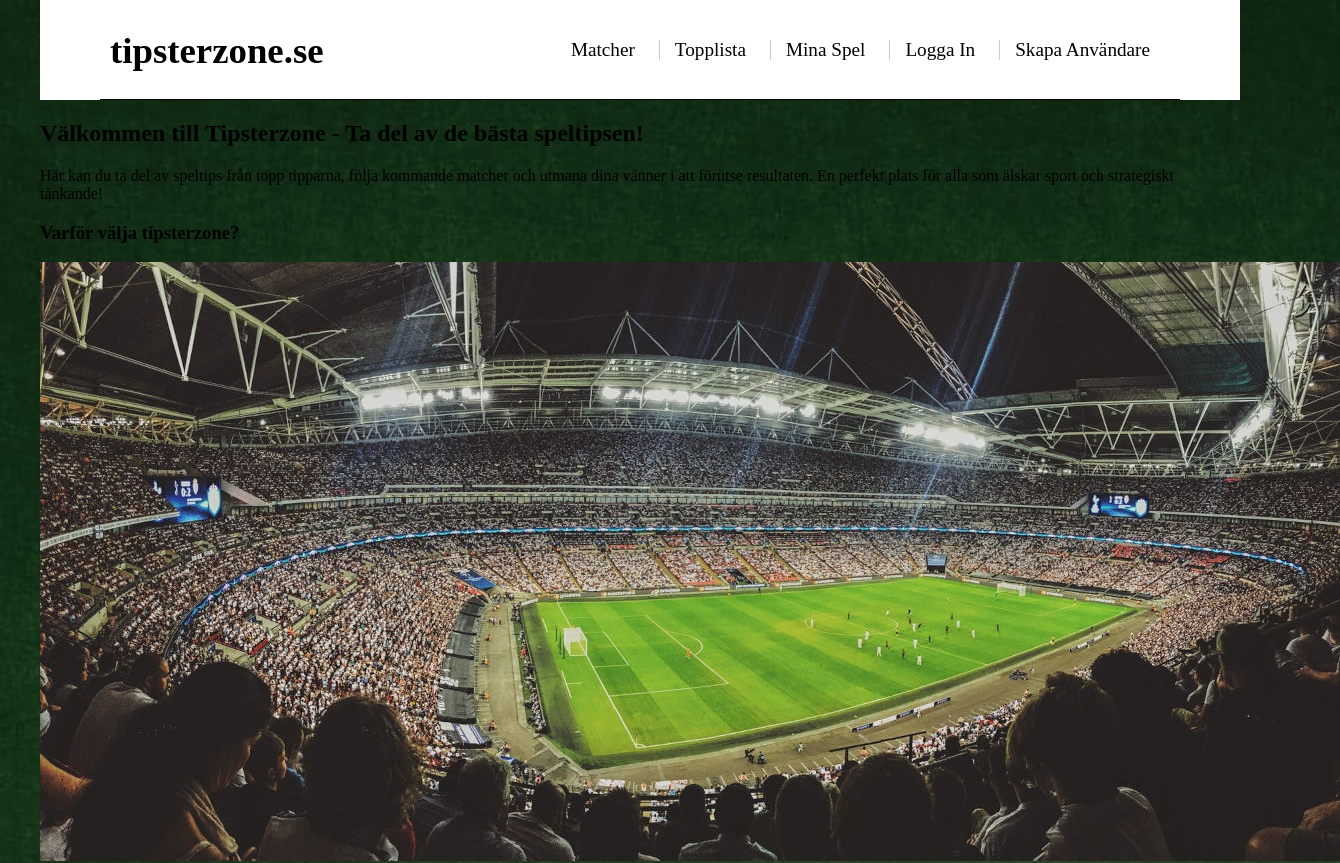
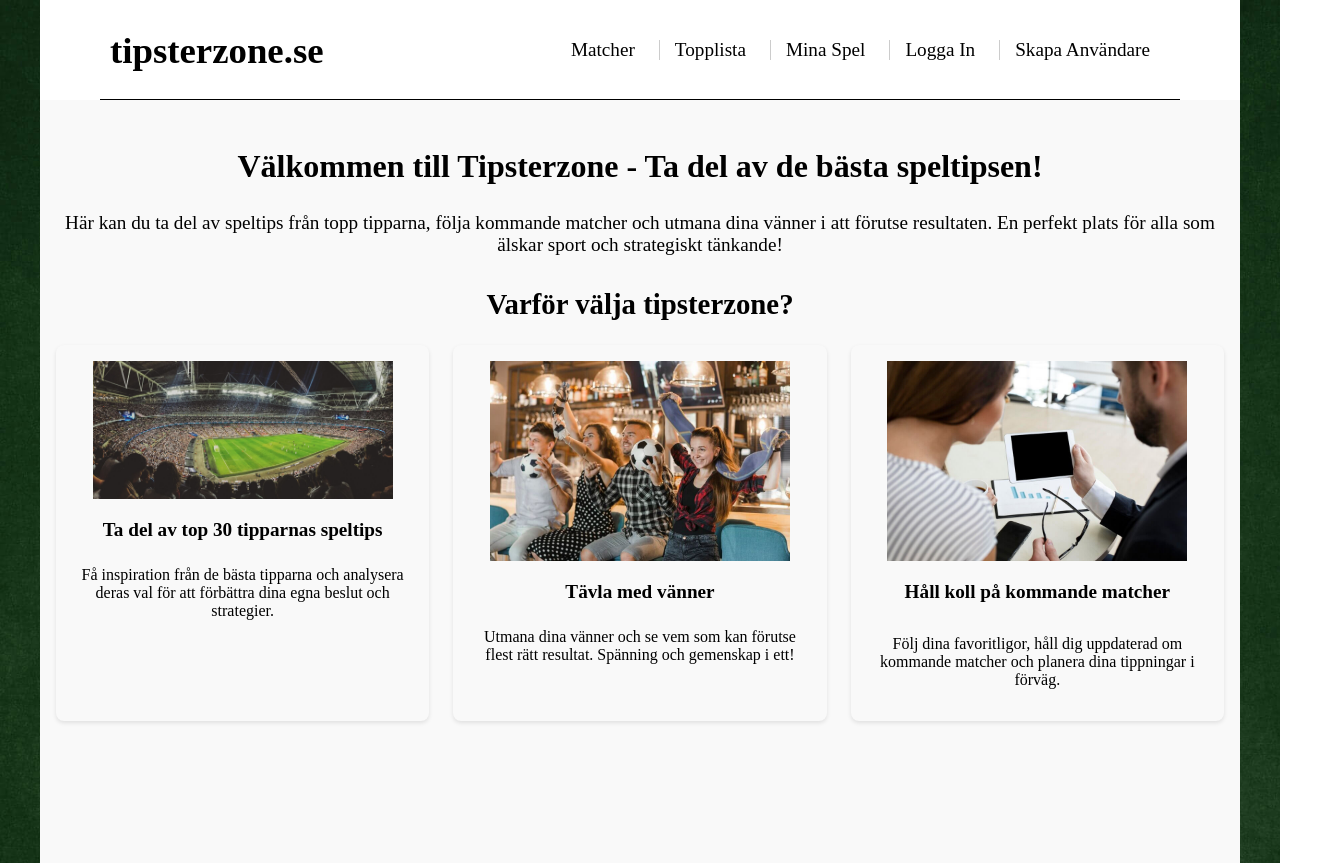
Before and after one commit to oscarkannerstedt/TipsterZone-Exjob, a React (Vite) app in the folder frontend/: page / in a window 1280 px wide. Shown: the top 863 px of the page, 1340 px wide, since content can reach past the window. Built offline with nearby package versions, Linux system fonts and the light colour scheme; no server answers.

Commit message:
Added - styling for home page

```diff
--- a/frontend/src/pages/Home.tsx
+++ b/frontend/src/pages/Home.tsx
@@ -1,7 +1,7 @@
 export const Home = () => {
   return (
     <div className="home-container">
-      <section className="heading-container">
+      <section className="heading-section">
         <h2>Välkommen till Tipsterzone - Ta del av de bästa speltipsen!</h2>
         <p>
           Här kan du ta del av speltips från topp tipparna, följa kommande
@@ -10,14 +10,16 @@ export const Home = () => {
         </p>
       </section>
 
-      <section className="text-image-container">
+      <section className="features-section">
         <h3>Varför välja tipsterzone?</h3>
-        <div className="">
-          <div className="">
+        <div className="features-grid">
+          <div className="feature-item">
             <img
               src="/images/stadium_image.jpg"
               alt="En fullsatt fotbolls arena."
               loading="lazy"
+              height="150"
+              width="300"
             />
             <h4>Ta del av top 30 tipparnas speltips</h4>
             <p>
@@ -25,11 +27,13 @@ export const Home = () => {
               att förbättra dina egna beslut och strategier.
             </p>
           </div>
-          <div className="">
+          <div className="feature-item">
             <img
               src="/images/soccer-fans-sitting-bar.jpg"
               alt="Ett gäng kompisar som sitter på en bar och kollar fotboll tillsammans."
               loading="lazy"
+              height="150"
+              width="300"
             />
             <h4>Tävla med vänner</h4>
             <p>
@@ -38,11 +42,13 @@ export const Home = () => {
               Spänning och gemenskap i ett!
             </p>
           </div>
-          <div className="">
+          <div className="feature-item">
             <img
               src="/images/leaderboard.jpg"
               alt="2 personer som analyserar statistik på en surfplatta."
               loading="lazy"
+              height="150"
+              width="300"
             />
             <h5>Håll koll på kommande matcher</h5>
             <p>
--- /dev/null
+++ b/frontend/src/style/home/home-mobile.scss
@@ -0,0 +1,60 @@
+.home-container {
+  min-height: calc(100vh - 60px);
+  background-color: #f9f9f9;
+  text-align: center;
+  padding: 1rem;
+
+  .heading-section {
+    margin-bottom: 2rem;
+    margin-top: 2rem;
+
+    h2 {
+      margin-top: 0;
+      font-size: 2rem;
+    }
+
+    p {
+      font-size: 1.2rem;
+      //   color: #555;
+    }
+  }
+
+  .features-section {
+    margin-top: 2rem;
+
+    h3 {
+      margin-bottom: 1.5rem;
+      font-size: 1.8rem;
+    }
+
+    .features-grid {
+      display: grid;
+      grid-template-columns: repeat(auto-fit, minmax(300px, 1fr));
+      gap: 1.5rem;
+
+      .feature-item {
+        padding: 1rem;
+        background-color: #f9f9f9;
+        box-shadow: 0 2px 4px rgba(0, 0, 0, 0.1);
+        border-radius: 8px;
+
+        img {
+          max-width: 100%;
+          height: auto;
+          object-fit: cover;
+        }
+
+        h4,
+        h5 {
+          margin-top: 1rem;
+          font-size: 1.2rem;
+          font-weight: bold;
+        }
+
+        p {
+          margin-top: 0.5rem;
+        }
+      }
+    }
+  }
+}
--- /dev/null
+++ b/frontend/src/style/home/home.scss
@@ -0,0 +1 @@
+@use "home-mobile.scss" as *;
--- a/frontend/src/style/main.scss
+++ b/frontend/src/style/main.scss
@@ -7,3 +7,4 @@
 @use "./footer/footer.scss" as *;
 @use "./leaderboard/leaderboard.scss" as *;
 @use "./usersPredictions/usersPredictions.scss" as *;
+@use "./home/home.scss" as *;
```
